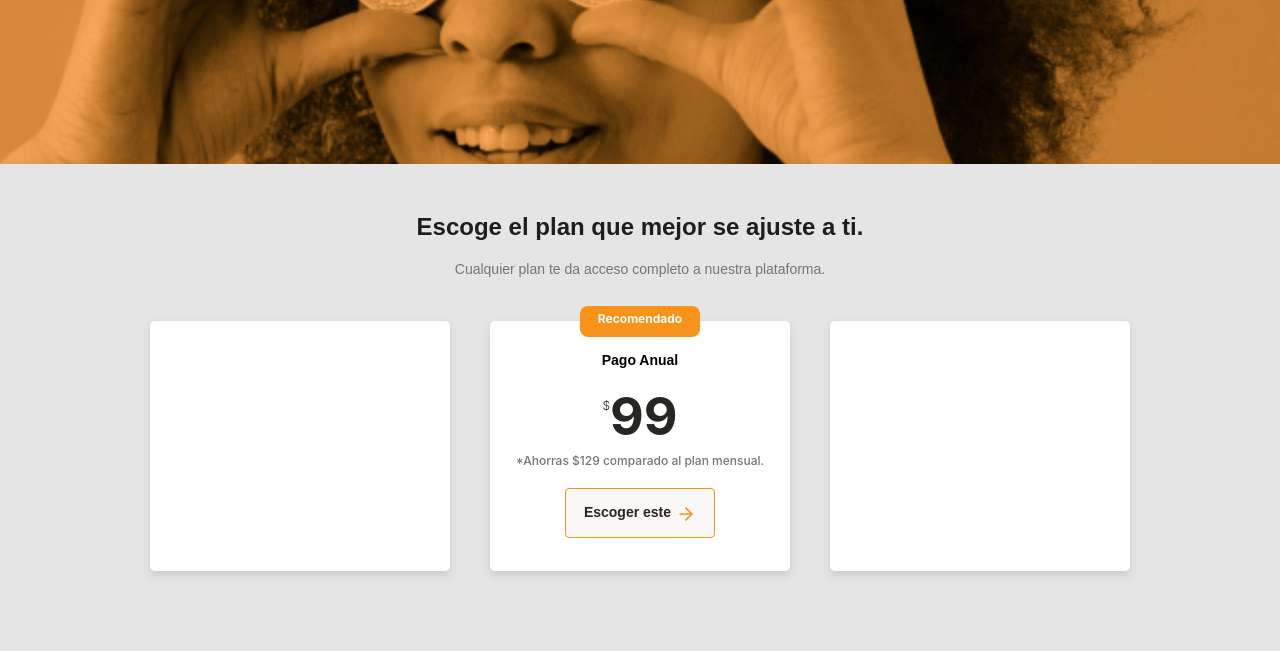
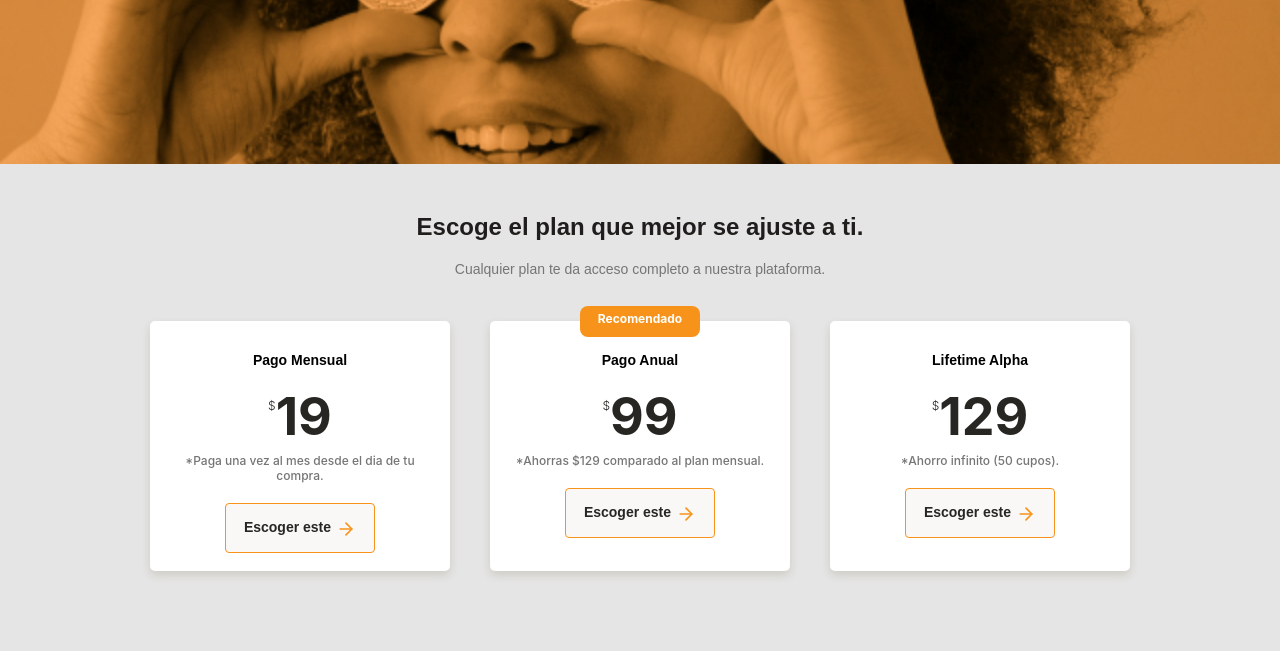
Before and after one commit to irojasc/bitcoin.github.io, a plain HTML site: page index.html in a window 1280 px wide. Shown: the part 1864-2515 px from the top of the page. Drawn offline with Linux system fonts and the light colour scheme.

Commit message:
se agrega las dos tarjeta de planes izq/der que faltan

```diff
--- a/index.html
+++ b/index.html
@@ -104,12 +104,12 @@
             <section class="plans__fees--slider">
 
                 <article class="card2">
-                    <!-- <div class="card2__fee__container">
-                        <h3 class="card2--card-tittle">Pago Anual</h3>
-                        <p class="card2--card-price"> <span>$</span>99</p>
-                        <p class="card2--card-saving">*Ahorras $129 comparado al plan mensual.</p>
-                        <button class="card2--card-ca">Escoger este<span></span></button>
-                    </div> -->
+                    <div class="card2__fee__container">
+                        <h3 class="plan--card-tittle">Pago Mensual</h3>
+                        <p class="plan--card-price"> <span>$</span>19</p>
+                        <p class="plan--card-saving">*Paga una vez al mes desde el dia de tu compra.</p>
+                        <button class="plan--card-ca">Escoger este<span></span></button>
+                    </div>
                 </article>
 
                 <article class="plans__fees--slider__card">
@@ -122,13 +122,13 @@
                     </div>
                 </article>
 
-                <article class="plans__fees--slider__card card2">
-                    <!-- <div class="plans__fee__container">
-                        <h3 class="plan--card-tittle">Pago Anual</h3>
-                        <p class="plan--card-price"> <span>$</span>99</p>
-                        <p class="plan--card-saving">*Ahorras $129 comparado al plan mensual.</p>
+                <article class="card2">
+                    <div class="plans__fee__container">
+                        <h3 class="plan--card-tittle">Lifetime Alpha</h3>
+                        <p class="plan--card-price"> <span>$</span>129</p>
+                        <p class="plan--card-saving">*Ahorro infinito (50 cupos).</p>
                         <button class="plan--card-ca">Escoger este<span></span></button>
-                    </div> -->
+                    </div>
                 </article>
             </section>
         </section>
--- a/style.css
+++ b/style.css
@@ -15,6 +15,7 @@
     --grey: #BABABA;
     --off-white: #FAF8F7;
     --just-white: #FFFFFF;
+
 }
 
 * {
@@ -44,6 +45,7 @@ header img{
     height: 24px;
     margin: 35px 0 35px;
     align-self: center;
+
 }
 
 .header__title-container {
@@ -423,7 +425,7 @@ main {
 }
 
 
-.plans__fees--slider .plans__fees--slider__card {
+.plans__fees--slider .plans__fees--slider__card, .card2 {
     position: relative;
     scroll-snap-align: center;
     width: 70%;
@@ -439,17 +441,7 @@ main {
 }
 
 .plans__fees--slider .card2 {
-    scroll-snap-align: center;
-    width: 70%;
-    min-width: 230px;
-    max-width: 300px;
-    height: 250px;
-    margin: 0 20px;
-    padding: 0 15px;
-    background-color: var(--just-white);
-    border-radius: 5px;
-    box-shadow: 0px 4px 8px 0px #59491E29;
-    text-align: center;
+    position: static;
 }
 
 .fee__recomended {
```
